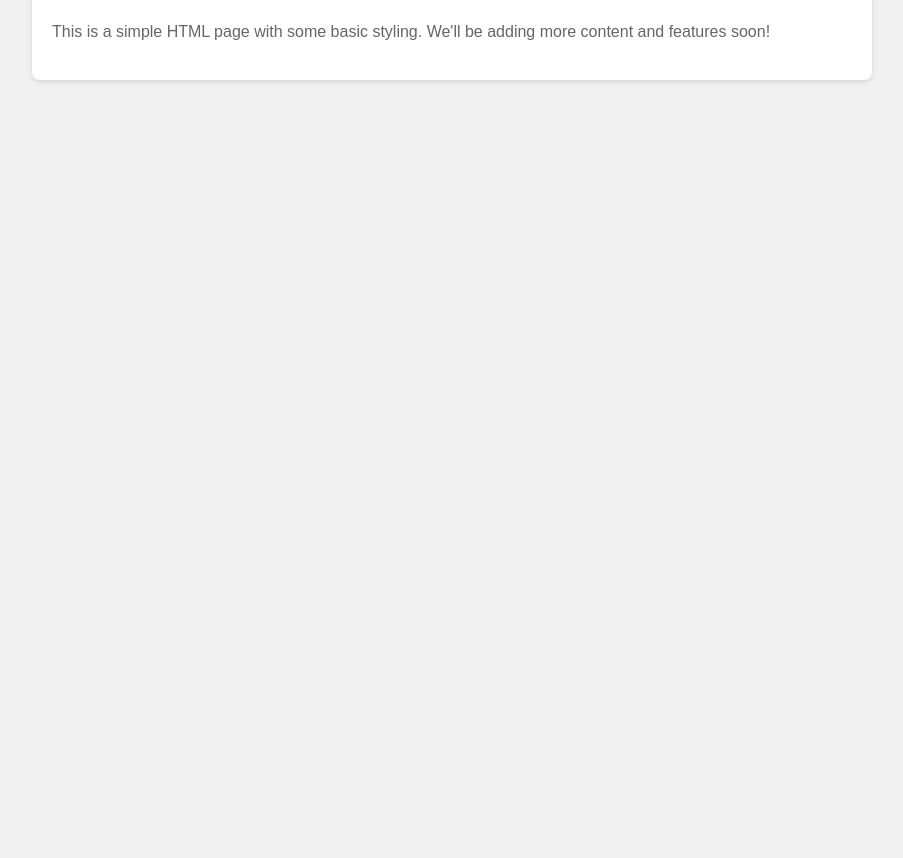
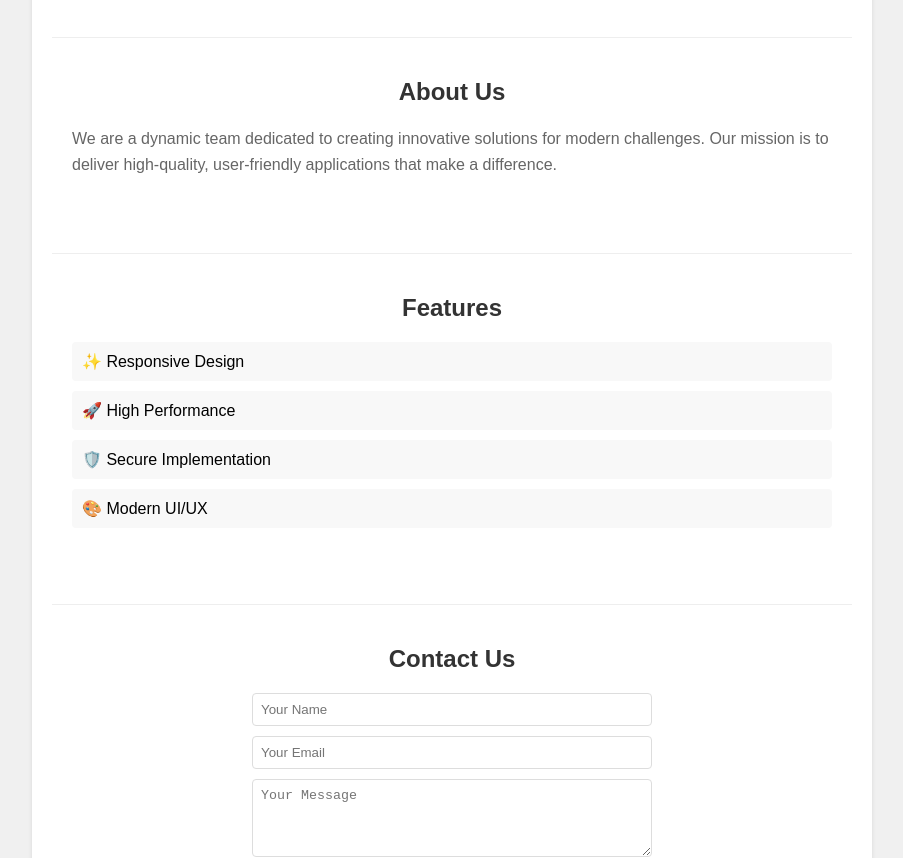
Before and after one commit to Egberun/nAgentic-001, a plain HTML site: page index.html in a window 1280 px wide. Shown: the part 101-959 px from the top of the page, without its empty margins (188-1091 px from the left). Before the commit the page ends 800 px from the top, so only its background shows below. Drawn offline with Linux system fonts and the light colour scheme.

Commit message:
Add more content sections

```diff
--- a/index.html
+++ b/index.html
@@ -19,7 +19,7 @@
             border-radius: 8px;
             box-shadow: 0 2px 4px rgba(0,0,0,0.1);
         }
-        h1 {
+        h1, h2 {
             color: #333;
             text-align: center;
         }
@@ -27,12 +27,63 @@
             line-height: 1.6;
             color: #666;
         }
+        .section {
+            margin: 40px 0;
+            padding: 20px;
+            border-top: 1px solid #eee;
+        }
+        .features-list {
+            list-style-type: none;
+            padding: 0;
+        }
+        .features-list li {
+            margin: 10px 0;
+            padding: 10px;
+            background-color: #f8f8f8;
+            border-radius: 4px;
+        }
+        .contact-form {
+            display: grid;
+            gap: 10px;
+            max-width: 400px;
+            margin: 0 auto;
+        }
+        .contact-form input,
+        .contact-form textarea {
+            padding: 8px;
+            border: 1px solid #ddd;
+            border-radius: 4px;
+        }
     </style>
 </head>
 <body>
     <div class="container">
         <h1>Welcome to nAgentic Project</h1>
-        <p>This is a simple HTML page with some basic styling. We'll be adding more content and features soon!</p>
+
+        <div class="section">
+            <h2>About Us</h2>
+            <p>We are a dynamic team dedicated to creating innovative solutions for modern challenges. Our mission is to deliver high-quality, user-friendly applications that make a difference.</p>
+        </div>
+
+        <div class="section">
+            <h2>Features</h2>
+            <ul class="features-list">
+                <li>✨ Responsive Design</li>
+                <li>🚀 High Performance</li>
+                <li>🛡️ Secure Implementation</li>
+                <li>🎨 Modern UI/UX</li>
+            </ul>
+        </div>
+
+        <div class="section">
+            <h2>Contact Us</h2>
+            <form class="contact-form">
+                <input type="text" placeholder="Your Name" required>
+                <input type="email" placeholder="Your Email" required>
+                <textarea rows="4" placeholder="Your Message" required></textarea>
+                <button type="submit" style="background-color: #333; color: white; padding: 10px; border: none; border-radius: 4px; cursor: pointer;">Send Message</button>
+            </form>
+        </div>
     </div>
 </body>
 </html>
```
